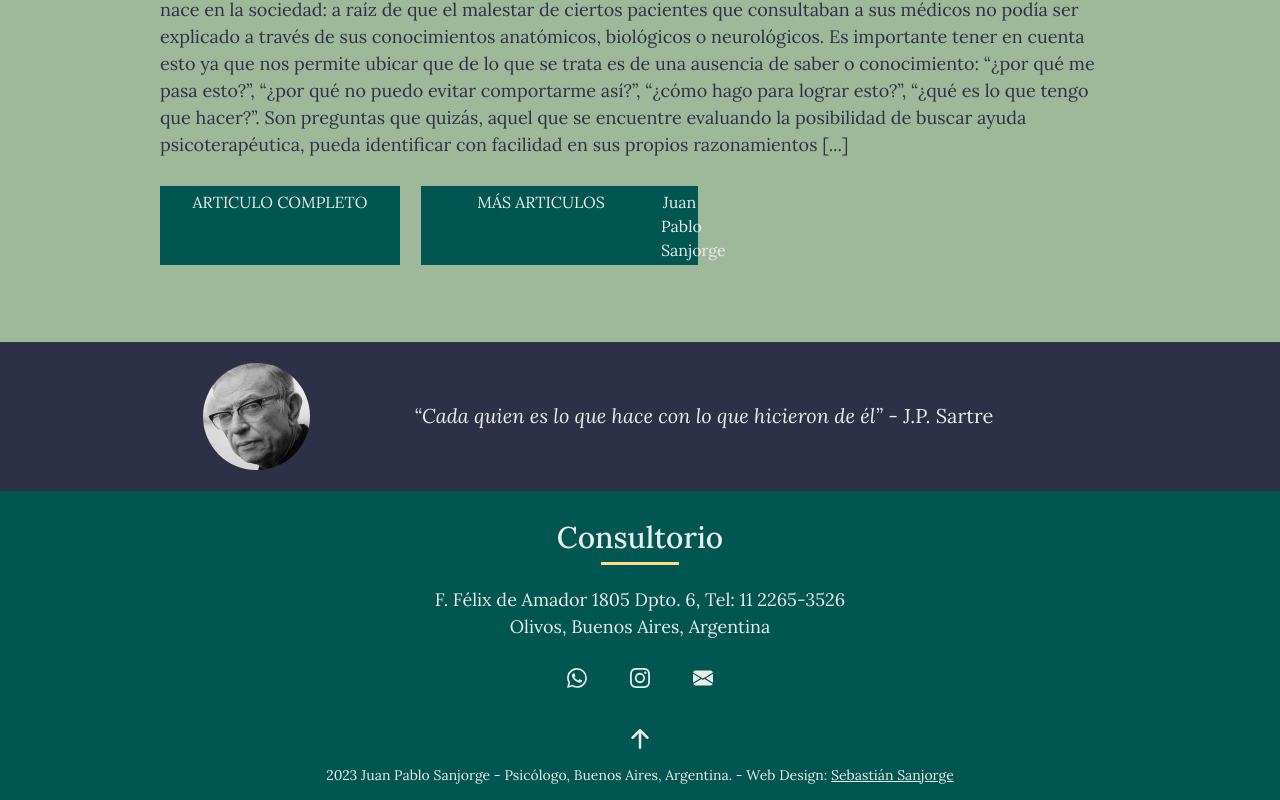
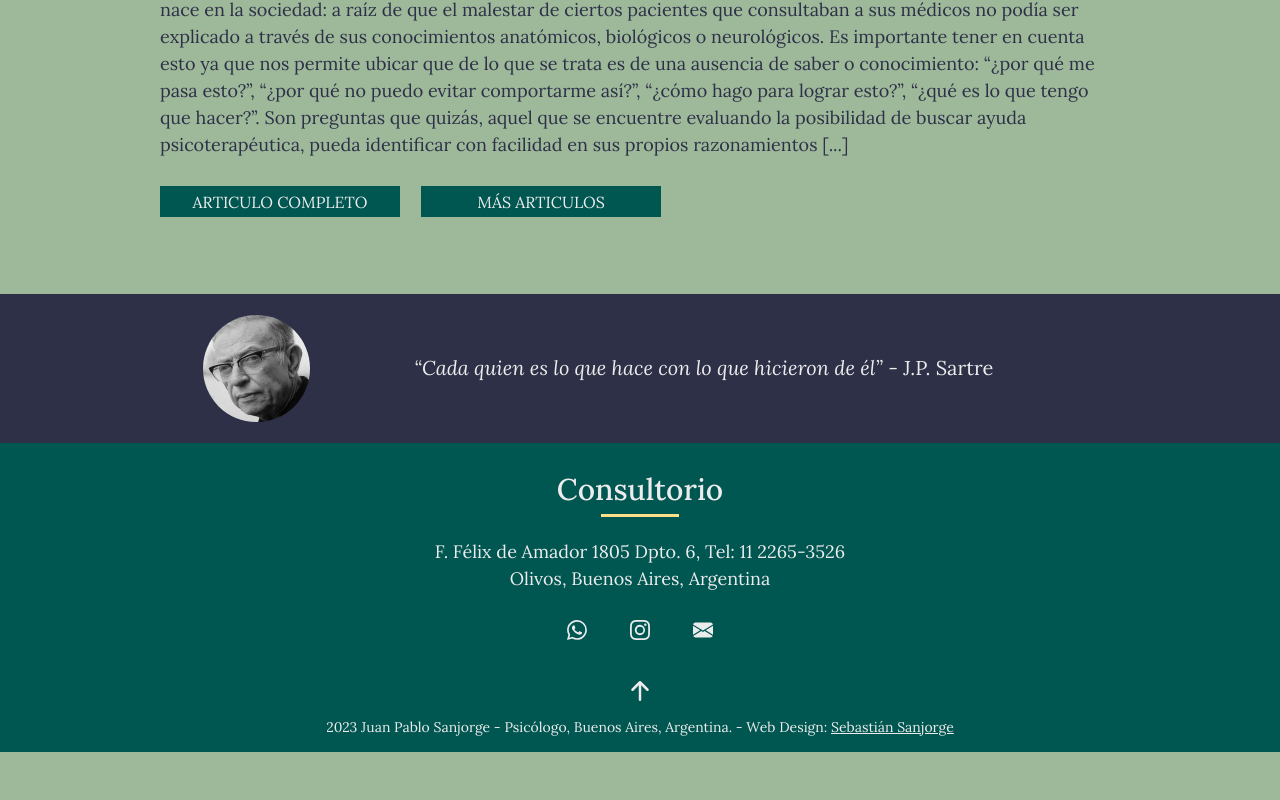
Before and after one commit to tiansanjorge/juan-pablo-sanjorge, a React (Create React App) app: page / in a window 1280 px wide. Shown: the part 1007-1807 px from the top of the page. After the commit the page ends 1759 px from the top, so only its background shows below. Built offline with nearby package versions, Linux system fonts and the light colour scheme.

Commit message:
fix- mas articulos link

```diff
--- a/src/pages/Home.jsx
+++ b/src/pages/Home.jsx
@@ -112,16 +112,11 @@ export const Home = () => {
             >
               ARTICULO COMPLETO
             </a>
-            <a
-              className="col-3 text-decoration-none fondoVerdeO hoverFondoAzul blanco text-center py-1"
-              href="/articles"
+            <Link
+              className="text-decoration-none blanco col-3 fondoVerdeO hoverFondoAzul text-center py-1"
+              to="/articles"
             >
               MÁS ARTICULOS
-            </a>
-            <Link className="text-decoration-none blanco" to="/articles">
-              <p className="col-3 fondoVerdeO hoverFondoAzul text-center py-1">
-                Juan Pablo Sanjorge
-              </p>
             </Link>
           </div>
         </div>
```
